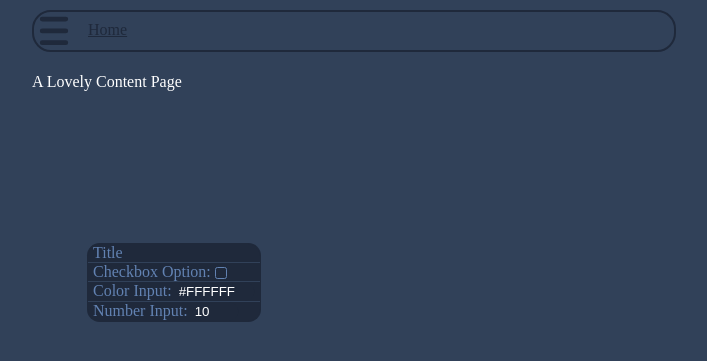
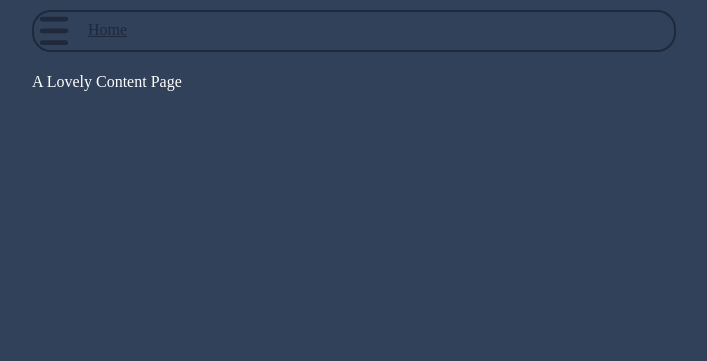
Before and after one commit to HedwigHall/Pi-Theme, a Jekyll site: the page built from index.md, in a window 1280 px wide. Shown: the top 361 px of the page, without its empty margins (288-995 px from the left). Built offline with Jekyll 4.4.1, drawn with Linux system fonts in a browser that asks for light colours.

Commit message:
Update ContextMenu.html

```diff
--- a/_includes/ContextMenu.html
+++ b/_includes/ContextMenu.html
@@ -1,4 +1,4 @@
-<ul class="ContextMenu" style="top: 243px; left: 375px;">
+<ul class="ContextMenu" hidden="">
   <style>
     /* Context Menu */
     .ContextMenu{
```
